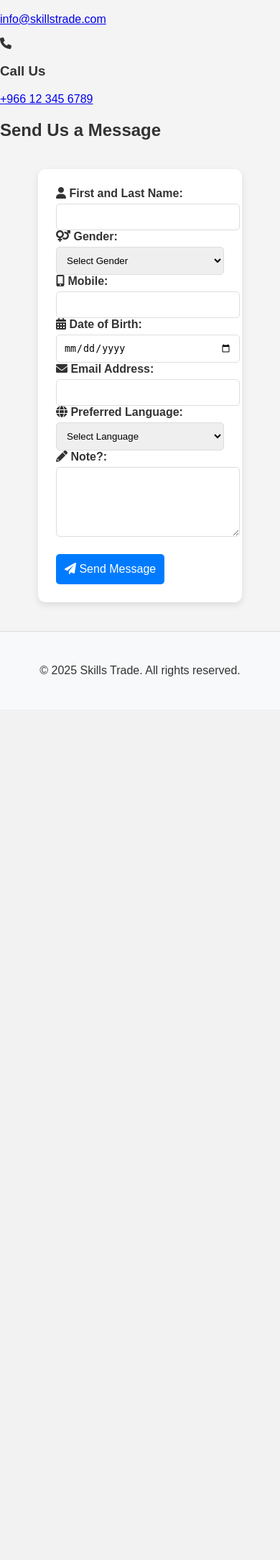
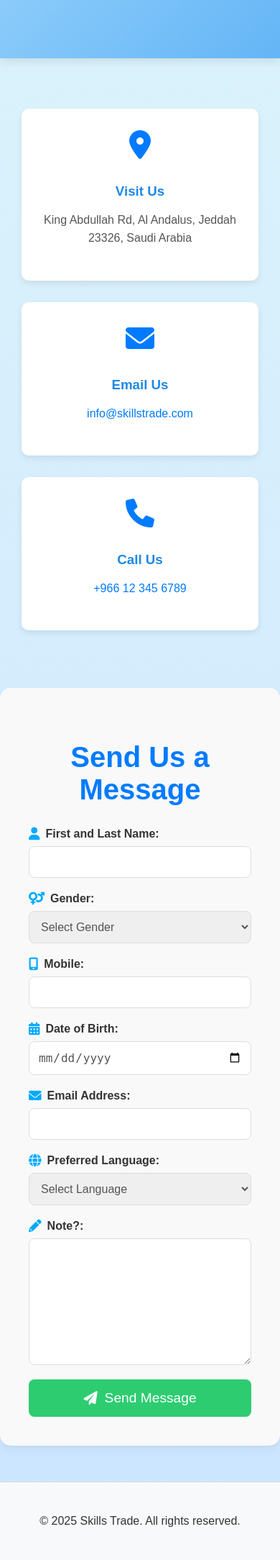
Before and after one commit to joud-7101/skillsTrade, a PHP site: page /HTML/ContactUs.html in a window 390 px wide. Shown: the part 749-2917 px from the top of the page at 72% size. Before the commit the page ends 1689 px from the top, so only its background shows below. Run offline with PHP 8.4, Linux system fonts and the light colour scheme.

Commit message:
Update ContactUs.css

```diff
--- a/CSS/ContactUs.css
+++ b/CSS/ContactUs.css
@@ -1,123 +1,248 @@
 /* Contact Us Page Styles */
 body {
-    font-family: 'Arial', sans-serif;
+  font-family: "Arial", sans-serif;
   margin: 0;
   padding: 0;
-    background-color: #f4f4f4;
+  background: linear-gradient(
+    to bottom,
+    #e0f7fa,
+    #cce5ff
+  ); /* Soft blue background gradient */
   color: #333;
 }
 
-.contact-form {
-    width: 50%;
-    margin: 50px auto;
-    padding: 30px;
-    background: white;
-    border-radius: 10px;
-    box-shadow: 0 4px 10px rgba(0, 0, 0, 0.1);
+.contact-hero {
+  background: linear-gradient(
+    135deg,
+    #b9e6ff,
+    #64b5f6
+  ); /* Beautiful light to medium blue gradient */
+  color: white;
+  padding: 60px 20px; /* Thinner hero bar */
+  text-align: center;
+  margin-top: 60px; /* Adjust for header */
+  box-shadow: 0 4px 12px rgba(0, 0, 0, 0.1);
+  display: flex; /* Enable flexbox for layout */
+  justify-content: space-between; /* Space out text and image */
+  align-items: center; /* Vertically align text and image */
+  position: relative;
+  overflow: hidden;
 }
 
-.contact-form h2 {
+.contact-hero .hero-content {
+  max-width: 50%; /* Adjust width for text area */
+  padding-right: 20px; /* Space between text and image */
+  text-align: left; /* Align text to the left */
+}
+
+.contact-hero h2 {
+  font-size: 3rem;
+  margin-bottom: 15px;
+  font-weight: bold;
+  text-shadow: 1px 1px 2px rgba(0, 0, 0, 0.4);
+  padding-left: 30px; /* 👈 Add this line */
+}
+
+.contact-hero p {
+  font-size: 1.2rem;
+  line-height: 1.7;
+  text-shadow: 1px 1px 2px rgba(0, 0, 0, 0.4);
+}
+
+.contact-hero .image-box {
+  width: 45%;
+  box-shadow: none;
+  overflow: visible;
+  border-radius: 0;
+  transform: translateX(-20px);
+}
+
+.contact-hero .image-box img {
+  max-height: 400px;
+  height: auto;
+}
+
+.contact-details {
+  max-width: 1000px;
+  margin: 40px auto;
+  padding: 30px;
+  display: grid;
+  grid-template-columns: repeat(auto-fit, minmax(280px, 1fr));
+  gap: 30px;
+  text-align: center;
+}
+
+.detail-card {
+  background: white;
+  padding: 30px;
+  border-radius: 10px;
+  box-shadow: 0 4px 8px rgba(0, 0, 0, 0.08);
+  transition: transform 0.3s ease-in-out;
+}
+
+.detail-card:hover {
+  transform: translateY(-5px);
+}
+
+.detail-card i {
+  font-size: 2.5rem;
+  color: #007bff;
+  margin-bottom: 15px;
+}
+
+.detail-card h3 {
+  color: #1e88e5;
+  margin-bottom: 10px;
+}
+
+.detail-card p {
+  color: #555;
+  line-height: 1.6;
+}
+
+.detail-card a {
+  color: #007bff;
+  text-decoration: none;
+  transition: color 0.3s ease;
+}
+
+.detail-card a:hover {
+  color: #0056b3;
+}
+
+.contact-form-wrapper {
+  max-width: 900px;
+  margin: 50px auto;
+  padding: 40px;
+  background: #f9f9f9;
+  border-radius: 15px;
+  box-shadow: 0 6px 12px rgba(0, 0, 0, 0.05);
+}
+
+.contact-form-wrapper h2 {
   text-align: center;
   color: #007bff;
+  margin-bottom: 30px;
+  font-size: 2.5rem;
 }
 
-.contact-form form {
+.contact-form {
+  display: grid;
+  grid-template-columns: 1fr 1fr;
+  gap: 20px;
+}
+
+.form-group {
   display: flex;
   flex-direction: column;
 }
 
-.contact-form label {
-    margin-top: 10px;
+.form-group label {
+  margin-bottom: 8px;
   font-weight: bold;
+  color: #333;
+  display: flex;
+  align-items: center;
+}
+
+.form-group label i {
+  margin-right: 8px;
+  color: #00aaff;
+  font-size: 1.1rem;
 }
 
 .contact-form input,
 .contact-form select,
 .contact-form textarea {
-    width: 100%;
-    padding: 10px;
-    margin-top: 5px;
+  padding: 12px;
   border: 1px solid #ddd;
-    border-radius: 5px;
+  border-radius: 8px;
+  font-size: 1rem;
+  color: #555;
 }
 
-.contact-form button {
-    margin-top: 20px;
-    padding: 12px;
-    background-color: #007bff;
+.contact-form textarea {
+  grid-column: 1 / -1; /* Make textarea span both columns */
+  min-height: 150px;
+}
+
+.contact-form button.submit-btn {
+  grid-column: 1 / -1;
+  padding: 15px;
+  background-color: #2ecc71; /* Beautiful green submit button */
   color: white;
   border: none;
-    border-radius: 5px;
+  border-radius: 8px;
   cursor: pointer;
-    font-size: 16px;
-    transition: background-color 0.3s;
+  font-size: 1.2rem;
+  transition: background-color 0.3s ease, transform 0.2s ease;
+  display: flex;
+  align-items: center;
+  justify-content: center;
 }
 
-.contact-form button:hover {
-    background-color: #0056b3;
+.contact-form button.submit-btn i {
+  margin-right: 10px;
 }
 
-/* For 576px screen width (mobile devices) */
-@media (max-width: 576px) {
-    .contact-form {
-        width: 90%;
-        margin: 20px auto;
-        padding: 15px;
+.contact-form button.submit-btn:hover {
+  background-color: #27ae60;
+  transform: scale(1.02);
 }
 
-    .contact-form h2 {
-        font-size: 24px;
+/* Responsive Design */
+@media (max-width: 992px) {
+  .contact-form {
+    grid-template-columns: 1fr; /* Stack form fields */
   }
 
-    .contact-form button {
-        padding: 10px;
-        font-size: 14px;
+  .contact-form textarea {
+    grid-column: auto; /* Reset textarea span */
+  }
+
+  .contact-details {
+    grid-template-columns: repeat(auto-fit, minmax(250px, 1fr));
+  }
+
+  .contact-hero {
+    flex-direction: column; /* Stack text and image on smaller screens */
+    text-align: center;
+    padding: 80px 20px;
+  }
+
+  .contact-hero .hero-content {
+    max-width: 100%;
+    padding-right: 0;
+    margin-bottom: 20px;
+    text-align: center;
+  }
+
+  .contact-hero .image-box {
+    width: 70%; /* Make image box wider on smaller screens */
+    margin: 0 auto;
   }
 }
 
-/* For 768px screen width (tablets) */
 @media (max-width: 768px) {
-    .contact-form {
-        width: 70%;
-        margin: 40px auto;
-        padding: 20px;
+  .contact-hero h2 {
+    font-size: 2.5rem;
   }
 
-    .contact-form h2 {
-        font-size: 26px;
-    }
-
-    .contact-form button {
-        padding: 12px;
-        font-size: 15px;
+  .contact-hero p {
+    font-size: 1.1rem;
   }
 }
 
-/* For 992px screen width (small desktop/laptops) */
-@media (max-width: 992px) {
-    .contact-form {
-        width: 60%;
-        margin: 40px auto;
-        padding: 25px;
+@media (max-width: 576px) {
+  .contact-hero .image-box {
+    width: 90%;
   }
 
-    .contact-form h2 {
-        font-size: 28px;
+  .contact-hero h2 {
+    font-size: 2rem;
   }
 
-    .contact-form button {
-        padding: 12px;
-        font-size: 16px;
+  .contact-hero p {
+    font-size: 1rem;
   }
 }
-
-/*  Active nav link indicator
-nav a.active::after {
-    content: '';
-    position: absolute;
-    bottom: -5px;
-    left: 0;
-    width: 100%;
-    height: 2px;
-    background-color: #007bff;
-} */
```
Lines whose indentation alone changed are shown as unchanged.
